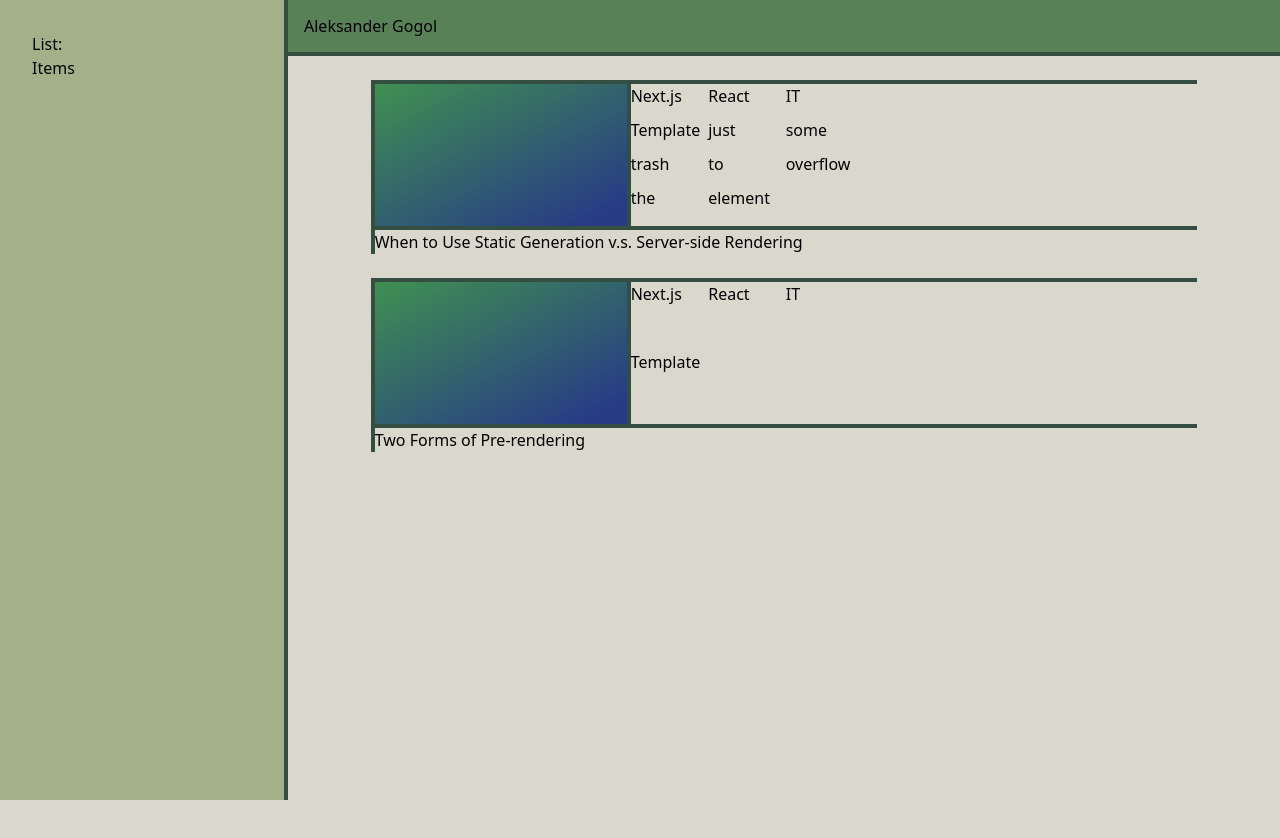
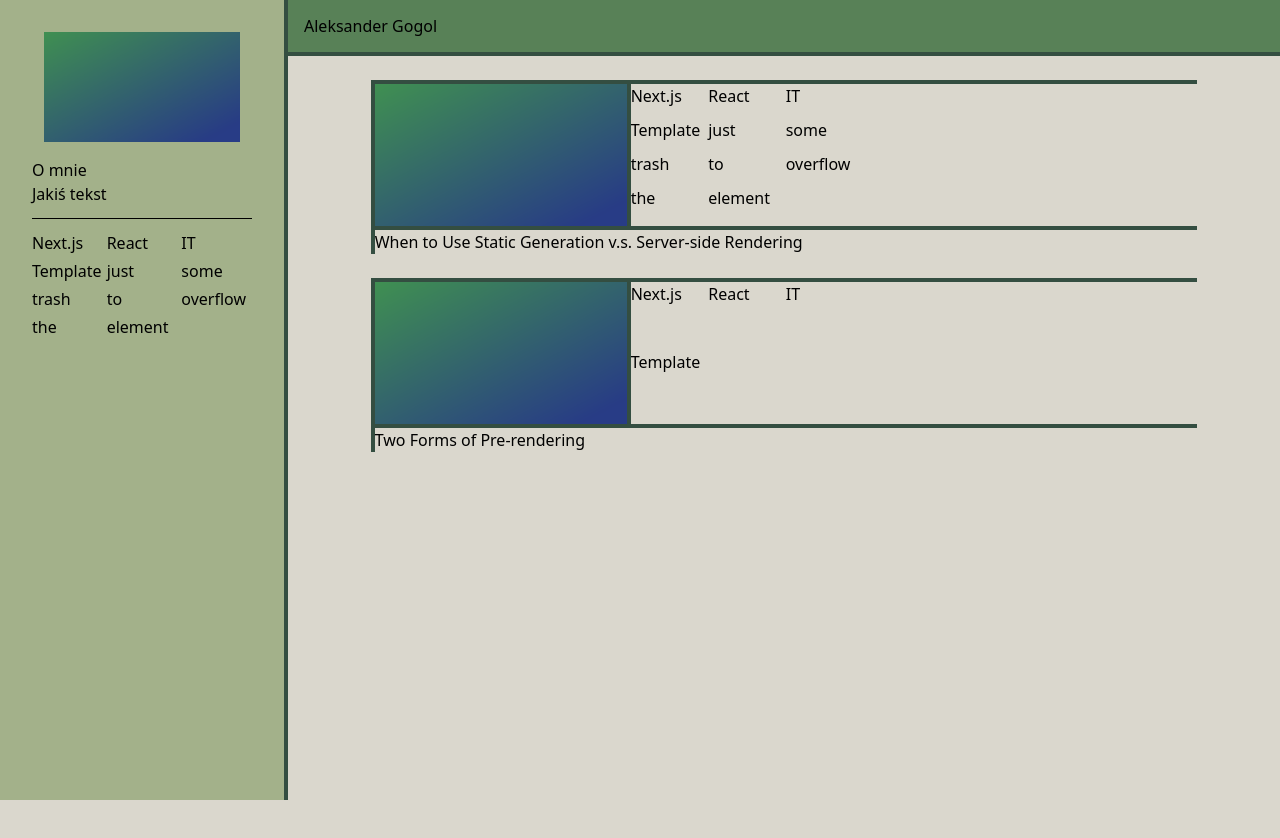
Before and after one commit to catvatar/portfolio, a Next.js app: page / in a window 1280 px wide. Shown: the top 838 px of the page. Built offline with nearby package versions, Linux system fonts and the light colour scheme.

Commit message:
working tags

```diff
--- a/lib/posts.js
+++ b/lib/posts.js
@@ -1,3 +1,5 @@
+'use client';
+
 import fs from 'fs';
 import path from 'path';
 import matter from 'gray-matter';
--- a/pages/index.js
+++ b/pages/index.js
@@ -2,6 +2,8 @@ import Head from 'next/head';
 import { getSortedPostsData } from '../lib/posts';
 import { BlogElement } from '../ui/blog-element';
 import RootLayout from '../app/layout';
+import { postsContext } from '../public/Context';
+
 
 
 export async function getStaticProps() {
@@ -16,6 +18,7 @@ export async function getStaticProps() {
 
 export default function Home({ allPostsData }) {
   return (
+    <postsContext.Provider value={allPostsData}>
       <RootLayout home>
         <Head>
           <title>Aleksander Portfolio</title>
@@ -31,5 +34,6 @@ export default function Home({ allPostsData }) {
           </ul>
         </section>
       </RootLayout>
+    </postsContext.Provider>
   );
 }
--- a/public/Context.tsx
+++ b/public/Context.tsx
@@ -1,3 +1,4 @@
 import { createContext } from 'react';
 
 export const isHome = createContext(null);
+export const postsContext = createContext(null);
--- a/ui/side-nav.tsx
+++ b/ui/side-nav.tsx
@@ -1,12 +1,16 @@
-'use client';
-
 import clsx from 'clsx';
-import { isHome } from '../public/Context';
+import Image from 'next/image';
+import { postsContext } from '../public/Context';
 import { useContext } from 'react';
 
 export function SideNav({ stateProp }) {
   const [isOpen, setIsOpen] = stateProp;
-  const root = useContext(isHome);
+  const postData = useContext(postsContext);
+  const uniqueTags = postData?postData.reduce((acc, tags) => {
+    return [...acc, ...tags.tags.filter((tag) => {
+      return !acc.includes(tag);
+    })];
+  },[]):[];
 
   return (
     <div className={clsx('fixed top-0 bg-secondary-light border-r-4 border-detail-dark bottom-0 z-auto w-sidebar', {'invisible lg:visible' : !isOpen})}>
@@ -18,8 +22,25 @@ export function SideNav({ stateProp }) {
         })}
       >
         <div className='px-8 py-8'>
-          <h1>List:</h1>
-          <p>Items</p>
+          <section>
+            <div className='px-3 pb-4'>
+              <Image
+                src='/template-gradient.png'
+                width={9999}
+                height={0}
+                alt='test'
+              />
+            </div>
+
+            <h1>O mnie</h1>
+            <p>Jakiś tekst</p>
+            <hr className='border-black my-3' />
+          </section>
+          <section>
+            <ul className='grid grid-cols-4 lg:grid-cols-3 gap-1'>
+              {uniqueTags.map((tag)=>{return <li className='col-auto hover:text-white' key={tag} onClick={()=>{console.log('Clicked: ',tag)}}>{tag}</li>})}
+            </ul>
+          </section>
         </div>
       </div>
     </div>
```
Lines whose indentation alone changed are shown as unchanged.
